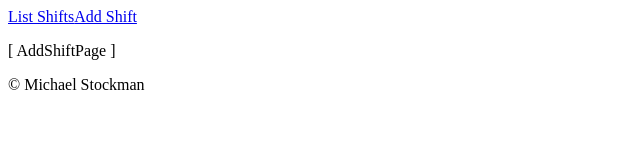
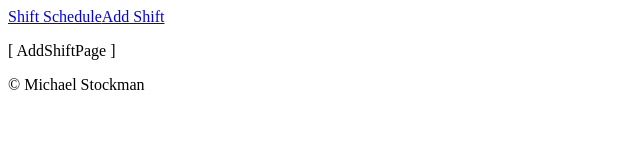
Before and after one commit to mes32/shift-scheduler, a React (Create React App) app: page /#/add_shift in a window 1280 px wide. Shown: the top 160 px of the page, without its empty margins (0-640 px from the left). Built offline with nearby package versions, Linux system fonts and the light colour scheme.

Commit message:
Rename ListShiftsPage to ShiftSchedulePage

```diff
--- a/src/components/App/App.js
+++ b/src/components/App/App.js
@@ -9,7 +9,7 @@ import {
 import './App.css';
 import AddShiftPage from '../AddShiftPage/AddShiftPage';
 import Footer from '../Footer/Footer';
-import ListShiftsPage from '../ListShiftsPage/ListShiftsPage';
+import ShiftSchedulePage from '../ShiftSchedulePage/ShiftSchedulePage';
 import Navbar from '../Navbar/Navbar';
 
 function App() {
@@ -18,10 +18,10 @@ function App() {
             <div>
                 <Navbar />
                 <Switch>
-                    <Redirect exact from="/" to="/list_shifts" />
+                    <Redirect exact from="/" to="/shift_schedule" />
                     <Route
-                        exact path="/list_shifts"
-                        component={ListShiftsPage}
+                        exact path="/shift_schedule"
+                        component={ShiftSchedulePage}
                     />
                     <Route
                         exact path="/add_shift"
--- a/src/components/Navbar/Navbar.js
+++ b/src/components/Navbar/Navbar.js
@@ -4,7 +4,7 @@ import { Link } from 'react-router-dom';
 function Navbar() {
     return (
         <div>
-            <Link to='/list_shifts'>List Shifts</Link>
+            <Link to='/shift_schedule'>Shift Schedule</Link>
             <Link to='/add_shift'>Add Shift</Link>
         </div>
     );
```
Also changed, not shown: src/components/ShiftSchedulePage/ShiftSchedulePage.js (renamed from src/components/ListShiftsPage/ListShiftsPage.js).
